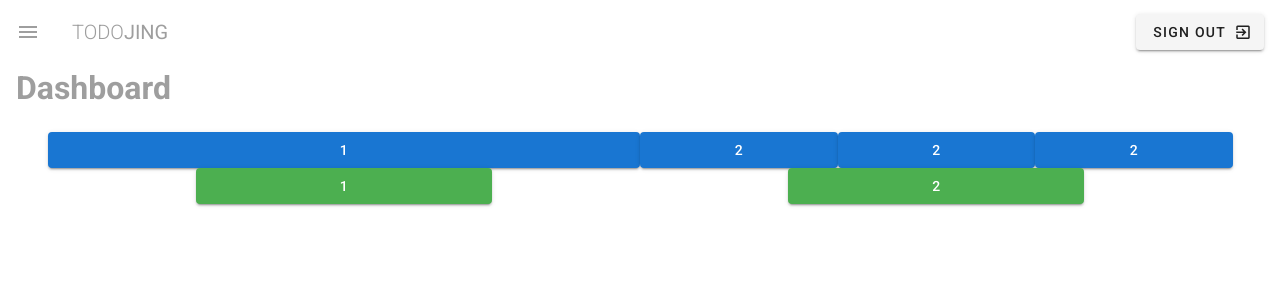
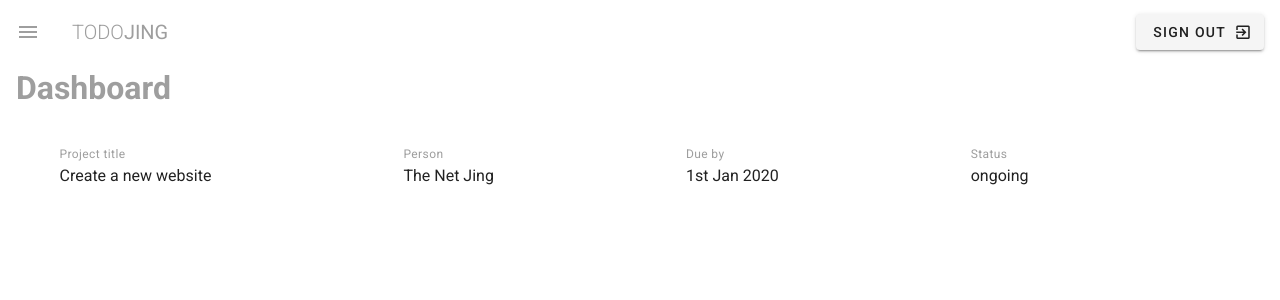
Before and after one commit to luoshuitaotao/vuetify_jing, a Vue app: page / in a window 1280 px wide. Shown: the top 300 px of the page. Built offline with nearby package versions, Linux system fonts and the light colour scheme.

Commit message:
add web grid on dashboard

```diff
--- a/src/views/Dashboard.vue
+++ b/src/views/Dashboard.vue
@@ -2,29 +2,26 @@
   <div class="dashboard">
     <h1 class="subheading grey--text">Dashboard</h1>
     <v-container class="my-5">
+      <v-card flat class="pa-3">
         <v-layout row wrap>
-          <v-flex xs12 md6>
-            <v-btn outline block class="primary">1</v-btn>
+          <v-flex xs="12" md="6">
+            <div class="caption grey--text">Project title</div>
+            <div>Create a new website</div>
           </v-flex>
-          <v-flex xs4 md2>
-            <v-btn outline block class="primary">2</v-btn>
+          <v-flex xs="6" sm="4" md="2">
+            <div class="caption grey--text">Person</div>
+            <div>The Net Jing</div>
           </v-flex>
-          <v-flex xs4 md2>
-            <v-btn outline block class="primary">2</v-btn>
+          <v-flex xs="6" sm="4" md="2">
+            <div class="caption grey--text">Due by</div>
+            <div>1st Jan 2020</div>
           </v-flex>
-          <v-flex xs4 md2>
-            <v-btn outline block class="primary">2</v-btn>
+          <v-flex xs="2" sm="4" md="2">
+            <div class="caption grey--text">Status</div>
+            <div>ongoing</div>
           </v-flex>
         </v-layout>
-
-        <v-layout row wrap justify-space-around>
-          <v-flex xs4 md3>
-            <v-btn outline block class="success">1</v-btn>
-          </v-flex>
-          <v-flex xs4 md3>
-            <v-btn outline block class="success">2</v-btn>
-          </v-flex>
-        </v-layout>
+      </v-card>
     </v-container>
   </div>
 </template>
```
